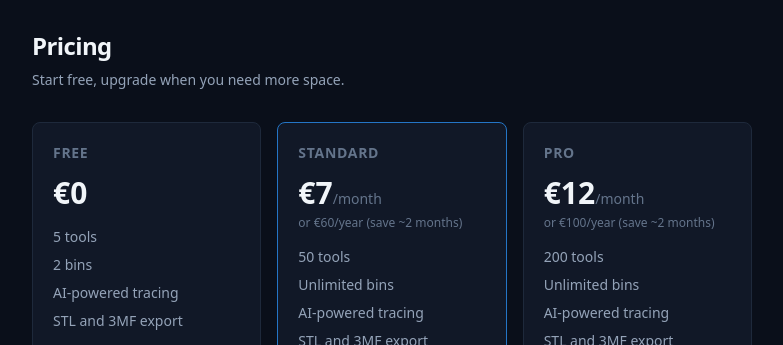
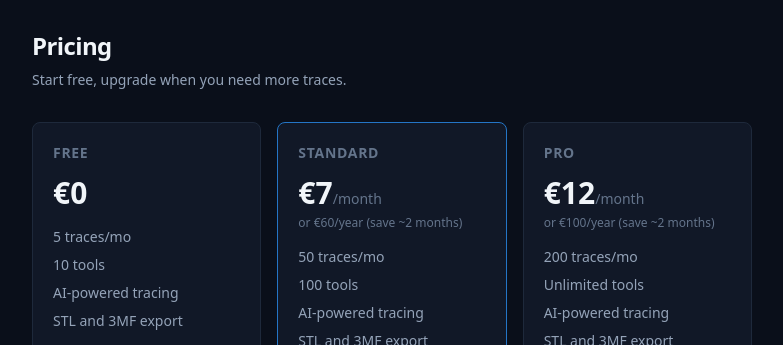
Before and after one commit to tracefinity/tracefinity.net, a Next.js app: page /pricing in a window 1280 px wide. Shown: the part 131-476 px from the top of the page, without its empty margins (248-1031 px from the left). Built offline with nearby package versions, Linux system fonts and the light colour scheme; no server answers.

Commit message:
switch to trace-based pricing and live usage display
Replace bin limits with trace limits (Free: 5/mo, Standard: 50/mo,
Pro: 200/mo). JWT now carries maxTraces/maxTools claims. Dashboard
fetches real usage from core app instead of showing hardcoded zeros.

```diff
--- a/src/app/api/entitlements/route.ts
+++ b/src/app/api/entitlements/route.ts
@@ -19,8 +19,8 @@ export async function GET() {
   return NextResponse.json({
     userId: session.user.id,
     tier,
+    maxTraces: limits.maxTraces,
     maxTools: limits.maxTools,
-    maxBins: limits.maxBins,
     status: sub?.status ?? "active",
   });
 }
--- a/src/app/dashboard/page.tsx
+++ b/src/app/dashboard/page.tsx
@@ -1,10 +1,11 @@
 import { redirect } from "next/navigation";
 import { auth } from "@/lib/auth";
-import { PLAN_LIMITS, type PlanTier } from "@/lib/plans";
+import { type PlanTier } from "@/lib/plans";
 import { syncSubscription } from "@/lib/sync-subscription";
 import { SignOutButton } from "./sign-out-button";
 import { PlanChangeSection } from "./plan-change-section";
 import { ManageBillingButton } from "./manage-billing-button";
+import { UsageStats } from "./usage-stats";
 import type { Metadata } from "next";
 
 export const metadata: Metadata = {
@@ -21,12 +22,7 @@ export default async function DashboardPage() {
   const subscription = await syncSubscription(session.user.id);
 
   const tier = (subscription?.tier ?? "FREE") as PlanTier;
-  const limits = PLAN_LIMITS[tier];
   const hasBilling = !!subscription?.stripeCustomerId;
-
-  // placeholder counts until the core app reports real usage
-  const toolCount = 0;
-  const binCount = 0;
 
   return (
     <main className="pt-12">
@@ -51,24 +47,7 @@ export default async function DashboardPage() {
           <p className="text-xs font-semibold uppercase tracking-wider text-text-muted">Plan</p>
           <p className="mt-2 text-lg font-semibold">{tier}</p>
         </div>
-        <div className="rounded-lg border border-border bg-surface p-5">
-          <p className="text-xs font-semibold uppercase tracking-wider text-text-muted">Tools</p>
-          <p className="mt-2 text-lg font-semibold">
-            {toolCount}{" "}
-            <span className="text-sm font-normal text-text-muted">
-              / {limits.maxTools}
-            </span>
-          </p>
-        </div>
-        <div className="rounded-lg border border-border bg-surface p-5">
-          <p className="text-xs font-semibold uppercase tracking-wider text-text-muted">Bins</p>
-          <p className="mt-2 text-lg font-semibold">
-            {binCount}{" "}
-            <span className="text-sm font-normal text-text-muted">
-              / {limits.maxBins === Infinity ? "unlimited" : limits.maxBins}
-            </span>
-          </p>
-        </div>
+        <UsageStats />
       </div>
 
       {subscription?.status === "active" && tier !== "FREE" && subscription.currentPeriodEnd && (
--- a/src/app/dashboard/plan-change-section.tsx
+++ b/src/app/dashboard/plan-change-section.tsx
@@ -9,7 +9,7 @@ interface PlanOption {
   rank: number;
   monthlyPrice: string;
   yearlyPrice: string;
-  tools: string;
+  description: string;
   priceKey: PriceKey;
   annualPriceKey: PriceKey;
 }
@@ -20,7 +20,7 @@ const allPlans: PlanOption[] = [
     rank: 1,
     monthlyPrice: "7",
     yearlyPrice: "60",
-    tools: "50 tools, unlimited bins",
+    description: "50 traces/mo, 100 tools",
     priceKey: "STANDARD_MONTHLY",
     annualPriceKey: "STANDARD_YEARLY",
   },
@@ -29,7 +29,7 @@ const allPlans: PlanOption[] = [
     rank: 2,
     monthlyPrice: "12",
     yearlyPrice: "100",
-    tools: "200 tools, unlimited bins",
+    description: "200 traces/mo, unlimited tools",
     priceKey: "PRO_MONTHLY",
     annualPriceKey: "PRO_YEARLY",
   },
@@ -100,7 +100,7 @@ function UpgradeCard({ plan }: { plan: PlanOption }) {
   return (
     <div className="rounded-lg border border-border bg-surface p-5">
       <h3 className="text-sm font-semibold">{plan.name}</h3>
-      <p className="mt-1 text-xs text-text-secondary">{plan.tools}</p>
+      <p className="mt-1 text-xs text-text-secondary">{plan.description}</p>
       <div className="mt-3 flex gap-2">
         <button
           onClick={() => checkout(plan.annualPriceKey, "yearly")}
@@ -166,7 +166,7 @@ function DowngradeCard({ plan }: { plan: PlanOption }) {
   return (
     <div className="rounded-lg border border-border bg-surface p-5">
       <h3 className="text-sm font-semibold">{plan.name}</h3>
-      <p className="mt-1 text-xs text-text-secondary">{plan.tools}</p>
+      <p className="mt-1 text-xs text-text-secondary">{plan.description}</p>
       <button
         onClick={() => setConfirm(true)}
         className="mt-3 w-full rounded-lg bg-elevated border border-white/6 px-3 py-2 text-xs font-medium text-text-secondary hover:bg-border-subtle hover:text-text-primary transition-colors"
@@ -222,7 +222,7 @@ function CancelToFreeCard() {
   return (
     <div className="rounded-lg border border-border bg-surface p-5">
       <h3 className="text-sm font-semibold">Free</h3>
-      <p className="mt-1 text-xs text-text-secondary">5 tools, 2 bins</p>
+      <p className="mt-1 text-xs text-text-secondary">5 traces/mo, 10 tools</p>
       <button
         onClick={() => setConfirm(true)}
         className="mt-3 w-full rounded-lg bg-elevated border border-white/6 px-3 py-2 text-xs font-medium text-text-secondary hover:bg-border-subtle hover:text-text-primary transition-colors"
--- /dev/null
+++ b/src/app/dashboard/usage-stats.tsx
@@ -0,0 +1,95 @@
+"use client";
+
+import { useEffect, useState } from "react";
+
+const APP_URL = process.env.NEXT_PUBLIC_APP_URL || "https://app.tracefinity.net";
+
+interface Usage {
+  traces_this_month: number;
+  tool_count: number;
+  max_traces: number | null;
+  max_tools: number | null;
+}
+
+function getCookie(name: string): string | null {
+  if (typeof document === "undefined") return null;
+  const match = document.cookie.match(new RegExp(`(?:^|; )${name}=([^;]*)`));
+  return match ? decodeURIComponent(match[1]) : null;
+}
+
+export function UsageStats() {
+  const [usage, setUsage] = useState<Usage | null>(null);
+  const [error, setError] = useState(false);
+
+  useEffect(() => {
+    const token = getCookie("tracefinity-app-token");
+    if (!token) {
+      setError(true);
+      return;
+    }
+
+    fetch(`${APP_URL}/api/usage`, {
+      headers: { Authorization: `Bearer ${token}` },
+    })
+      .then((res) => {
+        if (!res.ok) throw new Error();
+        return res.json();
+      })
+      .then(setUsage)
+      .catch(() => setError(true));
+  }, []);
+
+  if (error) {
+    return (
+      <>
+        <div className="rounded-lg border border-border bg-surface p-5">
+          <p className="text-xs font-semibold uppercase tracking-wider text-text-muted">Traces</p>
+          <p className="mt-2 text-sm text-text-muted">unavailable</p>
+        </div>
+        <div className="rounded-lg border border-border bg-surface p-5">
+          <p className="text-xs font-semibold uppercase tracking-wider text-text-muted">Tools</p>
+          <p className="mt-2 text-sm text-text-muted">unavailable</p>
+        </div>
+      </>
+    );
+  }
+
+  if (!usage) {
+    return (
+      <>
+        <div className="rounded-lg border border-border bg-surface p-5">
+          <p className="text-xs font-semibold uppercase tracking-wider text-text-muted">Traces</p>
+          <p className="mt-2 text-sm text-text-muted">loading...</p>
+        </div>
+        <div className="rounded-lg border border-border bg-surface p-5">
+          <p className="text-xs font-semibold uppercase tracking-wider text-text-muted">Tools</p>
+          <p className="mt-2 text-sm text-text-muted">loading...</p>
+        </div>
+      </>
+    );
+  }
+
+  const tracesMax = usage.max_traces === null ? "unlimited" : usage.max_traces;
+  const toolsMax = usage.max_tools === null ? "unlimited" : usage.max_tools;
+
+  return (
+    <>
+      <div className="rounded-lg border border-border bg-surface p-5">
+        <p className="text-xs font-semibold uppercase tracking-wider text-text-muted">
+          Traces this month
+        </p>
+        <p className="mt-2 text-lg font-semibold">
+          {usage.traces_this_month}{" "}
+          <span className="text-sm font-normal text-text-muted">/ {tracesMax}</span>
+        </p>
+      </div>
+      <div className="rounded-lg border border-border bg-surface p-5">
+        <p className="text-xs font-semibold uppercase tracking-wider text-text-muted">Tools</p>
+        <p className="mt-2 text-lg font-semibold">
+          {usage.tool_count}{" "}
+          <span className="text-sm font-normal text-text-muted">/ {toolsMax}</span>
+        </p>
+      </div>
+    </>
+  );
+}
--- a/src/app/page.tsx
+++ b/src/app/page.tsx
@@ -91,7 +91,7 @@ export default function Home() {
           Start organising your workshop
         </h2>
         <p className="mt-2 text-sm text-text-secondary">
-          Free plan includes 5 tools. No card required.
+          Free plan includes 5 traces per month. No card required.
         </p>
         <div className="mt-6 flex justify-center gap-3">
           <Link
--- a/src/app/pricing/page.tsx
+++ b/src/app/pricing/page.tsx
@@ -17,8 +17,8 @@ interface Plan {
   price: string;
   interval: string;
   annual?: string;
+  traces: string;
   tools: string;
-  bins: string;
   featured: boolean;
   priceKey?: PriceKey;
   annualPriceKey?: PriceKey;
@@ -32,8 +32,8 @@ const plans: Plan[] = [
     tier: "FREE",
     price: "0",
     interval: "forever",
-    tools: "5 tools",
-    bins: "2 bins",
+    traces: "5 traces/mo",
+    tools: "10 tools",
     featured: false,
   },
   {
@@ -42,8 +42,8 @@ const plans: Plan[] = [
     price: "7",
     interval: "month",
     annual: "60",
-    tools: "50 tools",
-    bins: "Unlimited bins",
+    traces: "50 traces/mo",
+    tools: "100 tools",
     featured: true,
     priceKey: "STANDARD_MONTHLY",
     annualPriceKey: "STANDARD_YEARLY",
@@ -54,8 +54,8 @@ const plans: Plan[] = [
     price: "12",
     interval: "month",
     annual: "100",
-    tools: "200 tools",
-    bins: "Unlimited bins",
+    traces: "200 traces/mo",
+    tools: "Unlimited tools",
     featured: false,
     priceKey: "PRO_MONTHLY",
     annualPriceKey: "PRO_YEARLY",
@@ -78,7 +78,7 @@ export default async function PricingPage() {
     <main className="pt-12">
       <h1 className="text-2xl font-semibold tracking-tight">Pricing</h1>
       <p className="mt-2 text-text-secondary text-sm">
-        Start free, upgrade when you need more space.
+        Start free, upgrade when you need more traces.
       </p>
 
       <div className="mt-8 grid grid-cols-1 sm:grid-cols-3 gap-4">
@@ -121,8 +121,8 @@ export default async function PricingPage() {
                 </p>
               )}
               <ul className="mt-4 space-y-2 text-sm text-text-secondary">
+                <li>{plan.traces}</li>
                 <li>{plan.tools}</li>
-                <li>{plan.bins}</li>
                 <li>AI-powered tracing</li>
                 <li>STL and 3MF export</li>
               </ul>
--- a/src/lib/plans.ts
+++ b/src/lib/plans.ts
@@ -1,12 +1,12 @@
 export type PlanTier = "FREE" | "STANDARD" | "PRO";
 
 export interface PlanLimits {
+  maxTraces: number;
   maxTools: number;
-  maxBins: number;
 }
 
 export const PLAN_LIMITS: Record<PlanTier, PlanLimits> = {
-  FREE: { maxTools: 5, maxBins: 2 },
-  STANDARD: { maxTools: 50, maxBins: Infinity },
-  PRO: { maxTools: 200, maxBins: Infinity },
+  FREE: { maxTraces: 5, maxTools: 10 },
+  STANDARD: { maxTraces: 50, maxTools: 100 },
+  PRO: { maxTraces: 200, maxTools: Infinity },
 };
```
Also changed, not shown: src/app/api/auth/app-token/route.ts (+11 -1 lines), src/middleware.ts (+1 -24 lines).
